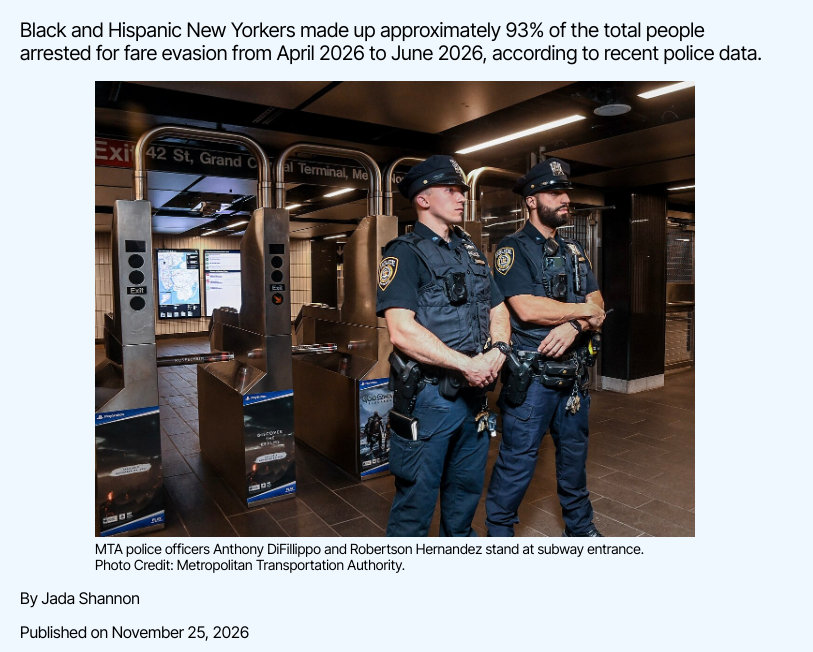
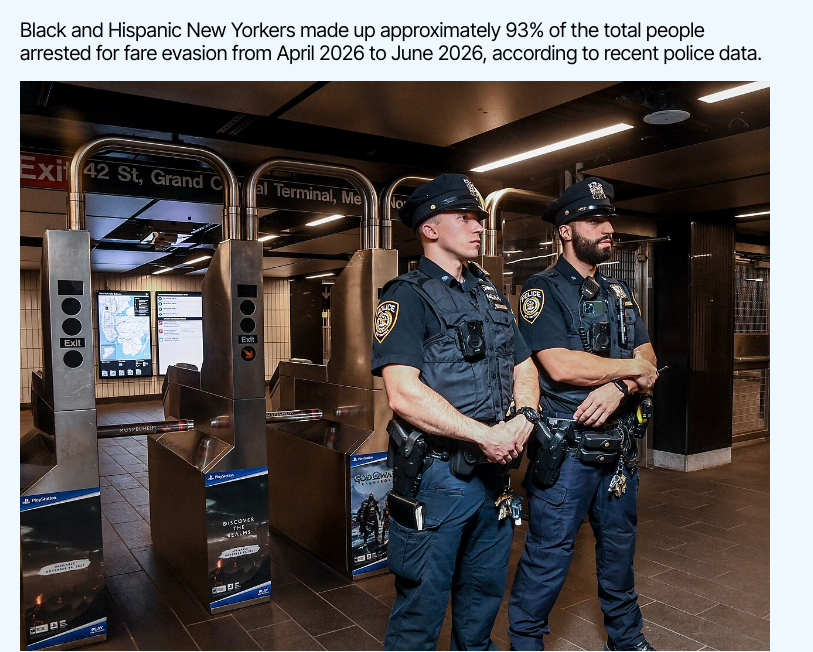
Before and after one commit to Jshannon42/nypdfareevasionenforcement, a plain HTML site: page index.html in a window 1280 px wide. Shown: the part 61-713 px from the top of the page, without its empty margins (0-813 px from the left). Drawn offline with nearby package versions, Linux system fonts and the light colour scheme; a script that the page names is missing.

Commit message:
Increase max-width of figure to 750px

```diff
--- a/style.css
+++ b/style.css
@@ -30,7 +30,7 @@ html, body {
 
 body{ background-color: aliceblue;}
 
-figure{max-width: 600px;
+figure{max-width: 750px;
         margin: 0 auto;
 }
 
```
